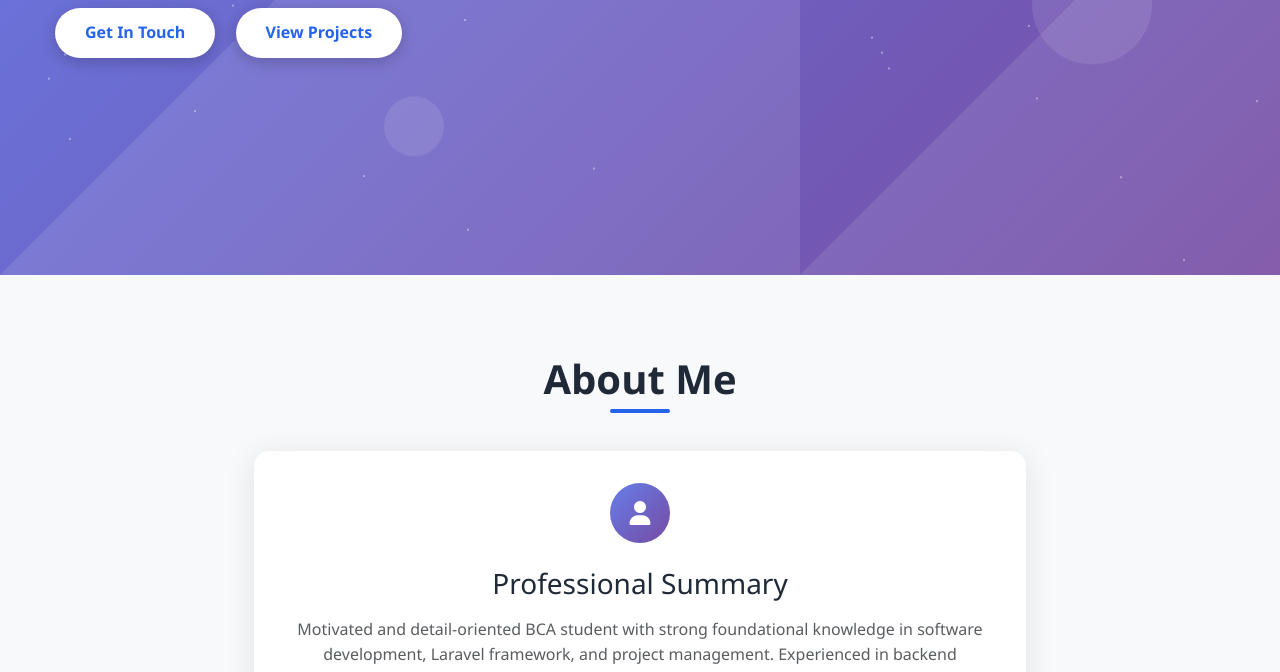
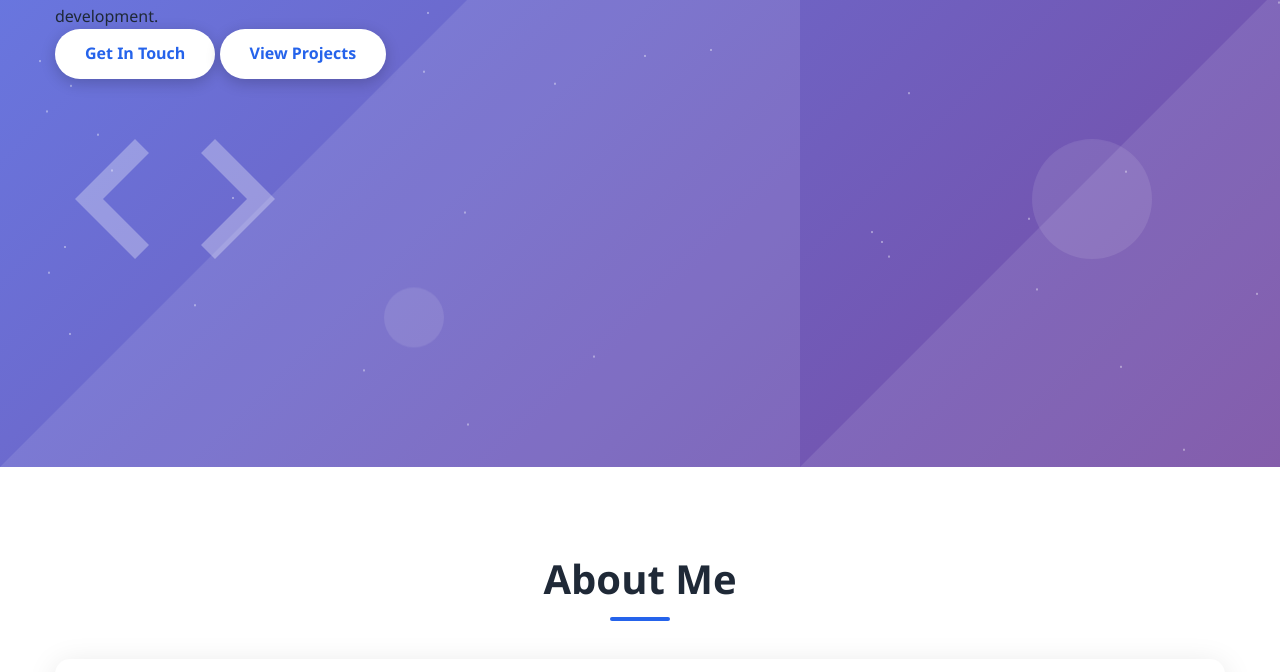
Before and after one commit to PawanKhanal/pawankhanal.github.io, a plain HTML site: page index.html in a window 1280 px wide. Shown: the part 525-1197 px from the top of the page. Drawn offline with nearby package versions, Linux system fonts and the light colour scheme.

Commit message:
Update index.html

```diff
--- a/index.html
+++ b/index.html
@@ -19,10 +19,10 @@
 
 
 <!-- Defer large CSS files -->
-<link href="https://cdnjs.cloudflare.com/ajax/libs/bootstrap/5.3.0/css/bootstrap.min.css" rel="stylesheet" media="print" onload="this.media='all'" />
+<!-- <link href="https://cdnjs.cloudflare.com/ajax/libs/bootstrap/5.3.0/css/bootstrap.min.css" rel="stylesheet" media="print" onload="this.media='all'" />
 <noscript>
   <link href="https://cdnjs.cloudflare.com/ajax/libs/bootstrap/5.3.0/css/bootstrap.min.css" rel="stylesheet" />
-</noscript>
+</noscript> -->
 
 <link href="https://cdnjs.cloudflare.com/ajax/libs/font-awesome/6.4.0/css/all.min.css" rel="stylesheet" media="print" onload="this.media='all'" />
 <noscript>
```
